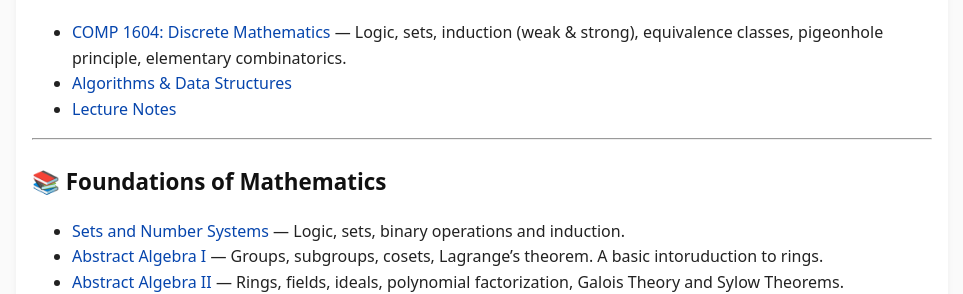
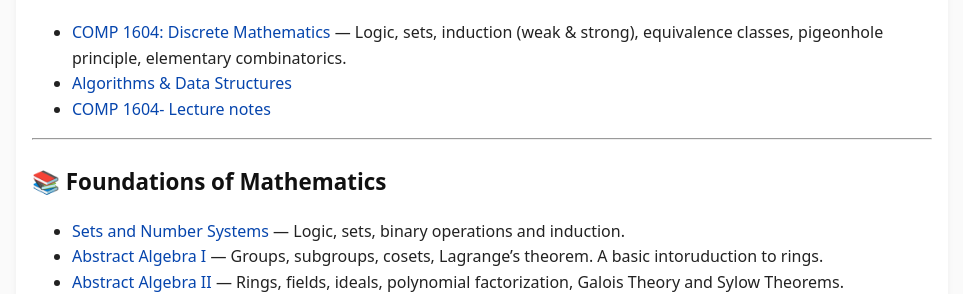
Before and after one commit to SaleemKamaludin/SaleemKamaludin.github.io, a Jekyll site: the page built from courses.md, in a window 1280 px wide. Shown: the part 940-1234 px from the top of the page, without its empty margins (158-1121 px from the left). Built offline with Jekyll 4.4.1, drawn with Linux system fonts in a browser that asks for light colours.

Commit message:
Update courses.md

```diff
--- a/courses.md
+++ b/courses.md
@@ -38,7 +38,7 @@ Here you'll find organized links to course notes and resources. This hub will ex
 
 - [COMP 1604: Discrete Mathematics]({{ '/courses/comp1604/' | relative_url }}) — Logic, sets, induction (weak & strong), equivalence classes, pigeonhole principle, elementary combinatorics.
 - [Algorithms & Data Structures](/courses/)
-- [Lecture Notes]({{ '/courses/comp1604/lecture-notes/' | relative_url }})
+- [COMP 1604- Lecture notes]({{ '/courses/comp1604/lecture-notes/' | relative_url }})
 
 ---
 
```
